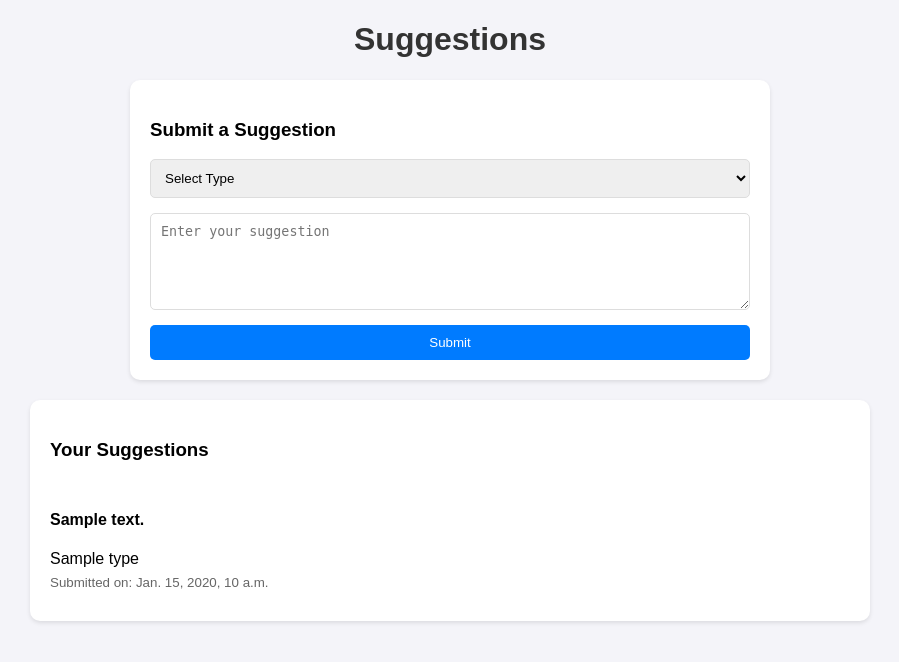
After one commit to likhita-maddala/CampusAcademicManagementPortal, a Django app: template CampusAcademicManagement/authentication/templates/authentication/suggestion.html in a window 1280 px wide. The commit adds this page. Shown: the top 662 px of the page, without its empty margins (190-1089 px from the left). Run offline with Django 5.2, Linux system fonts and the light colour scheme; the template is opened without the code that fills it: most values are stand-ins (such as "Sample title", 1, 10 or a date in 2020).

Commit message:
- added suggestion page

```diff
--- a/CampusAcademicManagement/authentication/templates/authentication/student_dashboard.html
+++ b/CampusAcademicManagement/authentication/templates/authentication/student_dashboard.html
@@ -76,7 +76,7 @@
       <br />
       <a href="#">Clubs</a>
       <a href="#">Achievements</a>
-      <a href="#">Feedback</a>
+      <a href="{% url 'suggestion' %}">Suggestion</a>
       <a href="{% url 'event_registration' %}">Event Registration</a>
       <a href="{% url 'announcements' %}">Announcements</a>
     </div>
--- /dev/null
+++ b/CampusAcademicManagement/authentication/templates/authentication/suggestion.html
@@ -0,0 +1,111 @@
+<!DOCTYPE html>
+<html lang="en">
+  <head>
+    <meta charset="UTF-8" />
+    <meta name="viewport" content="width=device-width, initial-scale=1.0" />
+    <title>Suggestions</title>
+    <style>
+      body {
+        font-family: Arial, sans-serif;
+        margin: 20px;
+        padding: 0;
+        background-color: #f4f4f9;
+      }
+      h1 {
+        text-align: center;
+        color: #333;
+      }
+      .form-container {
+        margin: 20px auto;
+        max-width: 600px;
+        background: #fff;
+        padding: 20px;
+        box-shadow: 0 2px 4px rgba(0, 0, 0, 0.1);
+        border-radius: 10px;
+      }
+      .form-container form {
+        display: flex;
+        flex-direction: column;
+      }
+      .form-container select,
+      .form-container textarea {
+        margin-bottom: 15px;
+        padding: 10px;
+        border: 1px solid #ddd;
+        border-radius: 5px;
+      }
+      .form-container button {
+        background-color: #007bff;
+        color: #fff;
+        padding: 10px;
+        border: none;
+        border-radius: 5px;
+        cursor: pointer;
+      }
+      .form-container button:hover {
+        background-color: #0056b3;
+      }
+      .suggestion-container {
+        margin: 20px auto;
+        max-width: 800px;
+        background: #fff;
+        padding: 20px;
+        box-shadow: 0 2px 4px rgba(0, 0, 0, 0.1);
+        border-radius: 10px;
+      }
+      .suggestion {
+        border-bottom: 1px solid #ddd;
+        padding: 10px 0;
+      }
+      .suggestion:last-child {
+        border-bottom: none;
+      }
+      .suggestion h3 {
+        color: #007bff;
+        margin: 0;
+      }
+      .suggestion p {
+        margin: 5px 0;
+      }
+      .suggestion small {
+        color: #666;
+      }
+    </style>
+  </head>
+  <body>
+    <h1>Suggestions</h1>
+
+    <div class="form-container">
+      <h3>Submit a Suggestion</h3>
+      <form method="POST">
+        {% csrf_token %}
+        <select name="type" required>
+          <option value="" disabled selected>Select Type</option>
+          {% for type in types %}
+          <option value="{{ type }}">{{ type }}</option>
+          {% endfor %}
+        </select>
+        <textarea
+          name="message"
+          placeholder="Enter your suggestion"
+          rows="5"
+          required
+        ></textarea>
+        <button type="submit">Submit</button>
+      </form>
+    </div>
+
+    <div class="suggestion-container">
+      <h3>Your Suggestions</h3>
+      {% for suggestion in suggestions %}
+      <div class="suggestion">
+        <h4>{{ suggestion.message }}</h4>
+        <p>{{ suggestion.type }}</p>
+        <small> Submitted on: {{ suggestion.date_time }} </small>
+      </div>
+      {% empty %}
+      <p>No suggestions available.</p>
+      {% endfor %}
+    </div>
+  </body>
+</html>
--- a/CampusAcademicManagement/authentication/urls.py
+++ b/CampusAcademicManagement/authentication/urls.py
@@ -9,4 +9,5 @@ urlpatterns = [
     path("student/profile/", views.student_profile_view, name="student_profile"),
     path("announcements/", views.announcements_list, name="announcements"),
     path("event_registration/", views.event_registration, name="event_registration"),
+    path("suggestions/", views.suggestion_view, name="suggestion"),
 ]
```
Also changed, not shown: CampusAcademicManagement/authentication/views.py (+63 -0 lines), CampusAcademicManagement/authentication/migrations/0003_delete_eventregistration.py (added).
